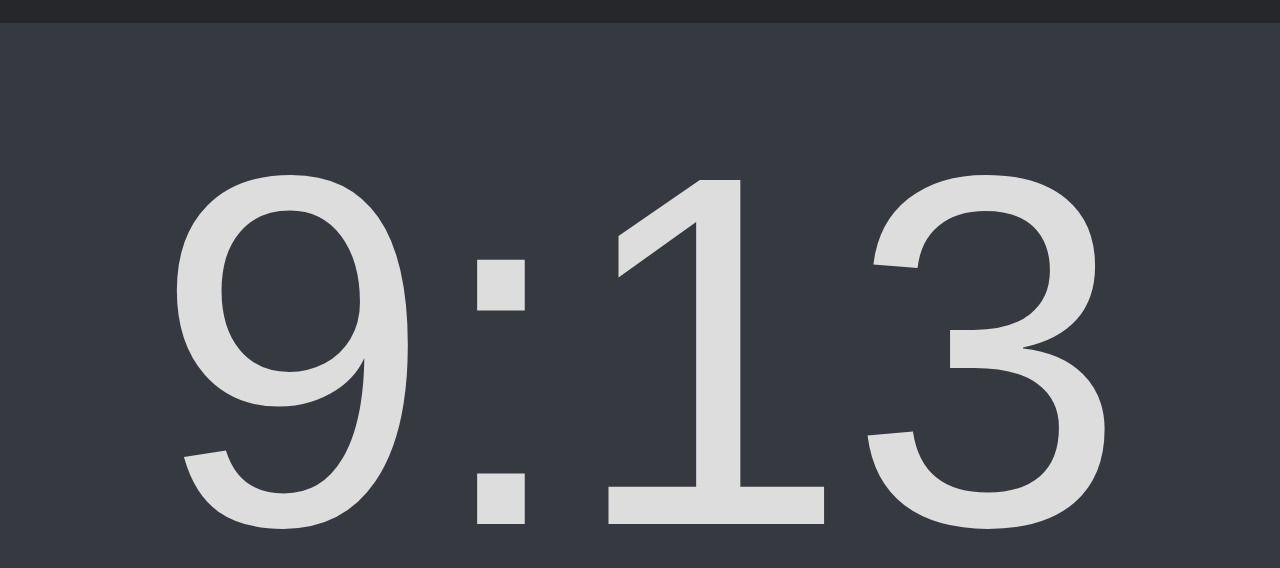
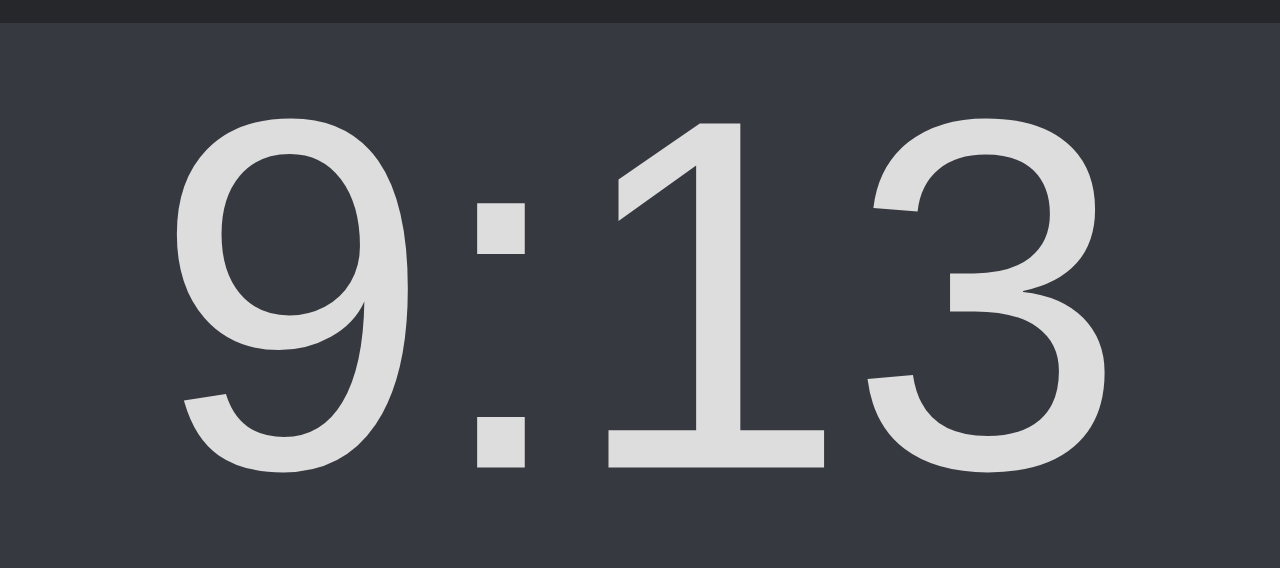
Before and after one commit to nounontoi/nounontoi.github.io, a plain HTML site: page clock.html in a window 1280 px wide. Shown: the part 106-674 px from the top of the page. Drawn offline with Linux system fonts and the light colour scheme.

Commit message:
New styles for the clock

```diff
--- a/styles.css
+++ b/styles.css
@@ -86,6 +86,13 @@
 #time {
     text-align: center;
     font-size: 500px;
+    width: auto;
+    margin: 0;
+    top: 50%;
+    left: 50%;
+    transform: translate(-50%, -50%);
+    position: absolute;
+    cursor: none;
 }
 
 
```
